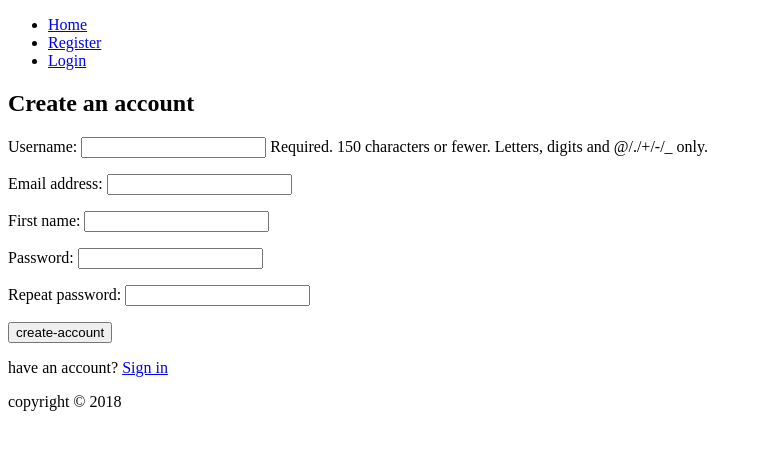
After one commit to achiengcindy/ExtendingDjangoAuth, a Django app: page /register/ in a window 1280 px wide. The commit adds this page. Shown: the top 450 px of the page, without its empty margins (0-762 px from the left). Run offline with Django 3.2, Linux system fonts and the light colour scheme.

Commit message:
reg,login

```diff
--- a/src/accounts/forms.py
+++ b/src/accounts/forms.py
@@ -1,16 +1,13 @@
 from django import forms
 from django.forms import ModelForm
-from django.conf import settings
-from django.contrib.auth import get_user_model
-
-CustomUser = get_user_model()
+from django.contrib.auth.models import User
 
 class RegistrationForm(forms.ModelForm):
     password = forms.CharField(label='Password', widget=forms.PasswordInput)
     password2 = forms.CharField(label='Repeat password', widget=forms.PasswordInput)
 
     class Meta:
-        model = CustomUser
+        model = User
         fields = ('username','email','first_name')
 
     def clean_password2(self):
@@ -22,7 +19,7 @@ class RegistrationForm(forms.ModelForm):
 
 class UserEditForm(forms.ModelForm):
     class Meta:
-        model = CustomUser
+        model = User
         fields = ('email',)
 
 class LoginForm(forms.Form):
--- a/src/accounts/templates/accounts/account_activation_invalid.html
+++ b/src/accounts/templates/accounts/account_activation_invalid.html
@@ -1,3 +1,3 @@
 {% extends 'base.html' %} {% block content %} {% block title %}Email verify invalid!{% endblock title %}
 <p>The confirmation link was invalid, possibly because it has already been used.</p>
-<a href="{% url 'login' %}">resend link</a> {% endblock %}
+<a href="{% url 'accounts:login' %}">resend link</a> {% endblock %}
--- /dev/null
+++ b/src/accounts/templates/accounts/home.html
@@ -0,0 +1,3 @@
+{% extends "base.html" %} {% block content %}
+<p>welcome</p>
+{% endblock %}
--- a/src/accounts/templates/accounts/login.html
+++ b/src/accounts/templates/accounts/login.html
@@ -1,9 +1,8 @@
 {% block content %}
 <h2>Please login</h2>
 {% if form.errors %}Your username and password didn't match. Please try again.{% endif %}
-<form action="{% url 'login' %}" method="post">
+<form action="{% url 'accounts:login' %}" method="post">
     {% csrf_token %} {{ login_form.as_p }}
     <p><input type="submit" value="Log-in"></p>
-    <input type="hidden" name="next" value="/edit/" />
 </form>
 {% endblock %}
--- a/src/accounts/templates/accounts/register.html
+++ b/src/accounts/templates/accounts/register.html
@@ -5,6 +5,6 @@
     {% csrf_token %} {{ user_form.as_p }}
     <input type="submit" value="create-account">
 </form>
-<p>have an account? <a href="{% url 'login' %}">Sign in</a></p>
+<p>have an account? <a href="{% url 'accounts:login' %}">Sign in</a></p>
 
 {% endblock %}
--- a/src/accounts/urls.py
+++ b/src/accounts/urls.py
@@ -1,6 +1,9 @@
 from django.urls import path
-from .views import register, user_login, edit, activate, account_activation_sent
+from .views import register, home,user_login, edit, activate, account_activation_sent
+
+app_name = 'accounts'
 urlpatterns = [
+	path('', home, name='home'),
     path('register/', register, name='register'),
     path('login/', user_login, name='login'),
     path('edit/', edit, name='edit'),
--- a/src/accounts/views.py
+++ b/src/accounts/views.py
@@ -1,5 +1,4 @@
-from django.conf import settings
-from django.contrib.auth import get_user_model,login, authenticate
+from django.contrib.auth import login, authenticate
 from django.contrib.sites.shortcuts import get_current_site
 from django.shortcuts import render , redirect
 from django.http import HttpResponse
@@ -14,7 +13,11 @@ from django.template.loader import render_to_string
 from .forms import  RegistrationForm,UserEditForm , LoginForm
 from .tokens import email_activation_token
 
-CustomUser = get_user_model()
+from .models import Profile
+from django.contrib.auth.models import User
+
+def home(request):
+    return render(request, 'accounts/home.html', {})
 
 def register(request):
     if request.method == 'POST':
@@ -23,9 +26,8 @@ def register(request):
             new_user = user_form.save(commit=False)
             #hash password
             new_user.set_password(user_form.cleaned_data['password'])
-            new_user.is_active = False
             new_user.save()
-            if new_user.email:
+            if new_user.is_email_confirmed:
                 #send one time activation email
                 current_site = get_current_site(request)
                 subject = 'Activate Account'
@@ -42,7 +44,9 @@ def register(request):
                 return redirect('account_activation_sent')
 
             else:
-                return redirect('user_login')
+                return redirect('accounts:login')
+
+
     else:
         user_form = RegistrationForm()
     return render(request, 'accounts/register.html',{'user_form': user_form})
@@ -54,12 +58,11 @@ def user_login(request):
             cd = login_form.cleaned_data
             user = authenticate(username=cd['username'], password=cd['password'])
             if user is not None:
-                if user.is_active:
                     login(request, user)
-                    if user.is_email_confirmed:
+                    if user.profile.is_email_confirmed:
                         return redirect('/')
                     else:
-                        return redirect('edit')
+                        return redirect('accounts:edit')
     else:
         login_form = LoginForm()
     return render(request,'accounts/login.html' ,{'login_form': login_form})
@@ -67,6 +70,20 @@ def user_login(request):
 
 def account_activation_sent(request):
     return render(request, 'accounts/account_activation_sent.html')
+
+
+def activate(request, uidb64, token, backend='accounts.authentication.EmailAuthBackend'):
+    try:
+        uid = force_text(urlsafe_base64_decode(uidb64))
+        user = User.objects.get(pk=uid)
+    except(TypeError, ValueError, OverflowError, User.DoesNotExist):
+        user = None
+    if user is not None and email_activation_token.check_token(user, token):
+        user.is_active = True
+        user.is_email_confirmed = True
+        user.save()
+        login(request, user, 'accounts.authentication.EmailAuthBackend')
+        return redirect('/')
 
 
 @login_required
@@ -96,19 +113,3 @@ def edit(request):
     else:
         edit_form = UserEditForm(instance=request.user)
     return render(request,'accounts/edit.html',{'edit_form': edit_form})
-
-
-
-
-def activate(request, uidb64, token, backend='accounts.authentication.EmailAuthBackend'):
-    try:
-        uid = force_text(urlsafe_base64_decode(uidb64))
-        user = CustomUser.objects.get(pk=uid)
-    except(TypeError, ValueError, OverflowError, CustomUser.DoesNotExist):
-        user = None
-    if user is not None and email_activation_token.check_token(user, token):
-        user.is_active = True
-        user.is_email_confirmed = True
-        user.save()
-        login(request, user, 'accounts.authentication.EmailAuthBackend')
-        return redirect('/')
--- a/src/auth/settings.py
+++ b/src/auth/settings.py
@@ -42,6 +42,7 @@ INSTALLED_APPS = [
     # overide default with the custom pages
     'django.contrib.admin',
     'django.contrib.auth',
+
 ]
 
 MIDDLEWARE = [
@@ -138,5 +139,3 @@ AUTHENTICATION_BACKENDS = (
 
 
 LOGOUT_URL = '/'
-
-AUTH_USER_MODEL = 'accounts.CustomUser'
--- a/src/auth/urls.py
+++ b/src/auth/urls.py
@@ -18,7 +18,7 @@ from django.urls import path, include
 
 urlpatterns = [
     path('admin/', admin.site.urls),
-    path('accounts/', include('accounts.urls')),
+    path('', include('accounts.urls', namespace = 'accounts')),
     path('accounts/', include('django.contrib.auth.urls')),
 
 ]
--- a/src/templates/base.html
+++ b/src/templates/base.html
@@ -11,14 +11,14 @@
 
 <body>
     <header>
-        <nav></nav>
+        {% include 'nav.html' %}
     </header>
     <main>
         {% block content %}{% endblock %}
     </main>
-    <footer></footer>
-
-
+    <footer>
+        copyright © 2018
+    </footer>
 </body>
 
 </html>
--- /dev/null
+++ b/src/templates/nav.html
@@ -0,0 +1,17 @@
+<nav>
+    <ul>
+        {% url 'home' as Home %}
+        {% url 'register' as Register %}
+        {% url 'edit' as Edit %}
+        {% url 'login' as Login %}
+
+        <li>
+            <a class="" {% if request.path == 'home' %} class="active" {% endif %} href="{% url 'accounts:home' %}">Home</a>
+        </li>
+        <li>
+            <a class="" {% if request.path == 'register' %} class="active" {% endif %} href="{% url 'accounts:register' %}">Register</a></li>
+
+        <li>
+            <a class="" {% if request.path == 'login' %} class="active" {% endif %} href="{% url 'accounts:login' %}">Login</a></li>
+    </ul>
+</nav>
```
Also changed, not shown: src/accounts/admin.py (+6 -3 lines), src/accounts/authentication.py (+5 -8 lines), src/accounts/models.py (+17 -3 lines), src/accounts/templates/accounts/register_done.html (deleted, +0 -7 lines), src/accounts/migrations/0001_initial.py, src/accounts/migrations/0002_customuser_is_email_confirmed.py (deleted), src/accounts/templates/accounts/promptemail.html (deleted).
